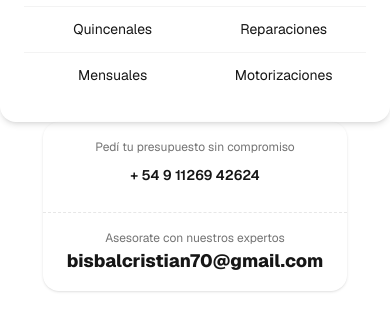
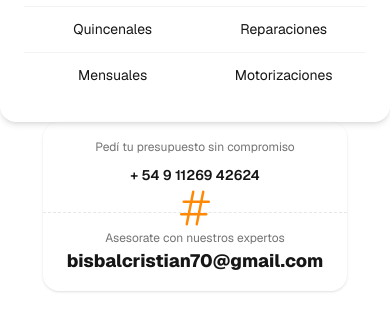
Before and after one commit to dapabe/cortinas-metalicas-bisbal, a Next.js app: page / in a window 390 px wide. Shown: the part 3660-3987 px from the top of the page. Built offline with nearby package versions, Linux system fonts and the light colour scheme.

Commit message:
feat: Remove react-responsive-masonry dependency; update PromotionSection to include HashtagIcon for enhanced user interaction

```diff
--- a/package.json
+++ b/package.json
@@ -14,8 +14,7 @@
     "react": "^19.0.0",
     "react-dom": "^19.0.0",
     "react-masonry-css": "1.0.16",
-    "react-photo-view": "1.2.7",
-    "react-responsive-masonry": "2.7.1"
+    "react-photo-view": "1.2.7"
   },
   "devDependencies": {
     "@eslint/eslintrc": "^3",
--- a/src/components/sections/Promotion.section.jsx
+++ b/src/components/sections/Promotion.section.jsx
@@ -1,7 +1,7 @@
 import { twJoin } from "tailwind-merge";
 import { SectionTitle } from "../SectionTitle";
 import { ReceiptPercentIcon } from "@heroicons/react/24/solid";
-import { WrenchIcon } from "@heroicons/react/24/outline";
+import { HashtagIcon, WrenchIcon } from "@heroicons/react/24/outline";
 import { OpenMail } from "../OpenMail";
 import { CopyPhoneNumber } from "../CopyPhoneNumber";
 
@@ -54,8 +54,10 @@ export function PromotionSection() {
 					</div>
 				</div>
 
-				<div className="stats shadow stats-vertical">
-					<div className="stat">
+				{/* Extra contacto */}
+				<div className="stats shadow stats-vertical overflow-visible">
+					<div className="stat relative">
+						<HashtagIcon className="size-10 lg:size-12 absolute translate-x-1/2 -bottom-4 lg:-top-4 right-1/2 lg:right-2 text-secondary" />
 						<div className="stat-title text-center">
 							Pedí tu presupuesto sin compromiso
 						</div>
```
Also changed, not shown: 1 other file (tests, documents, lock files or other folders).
